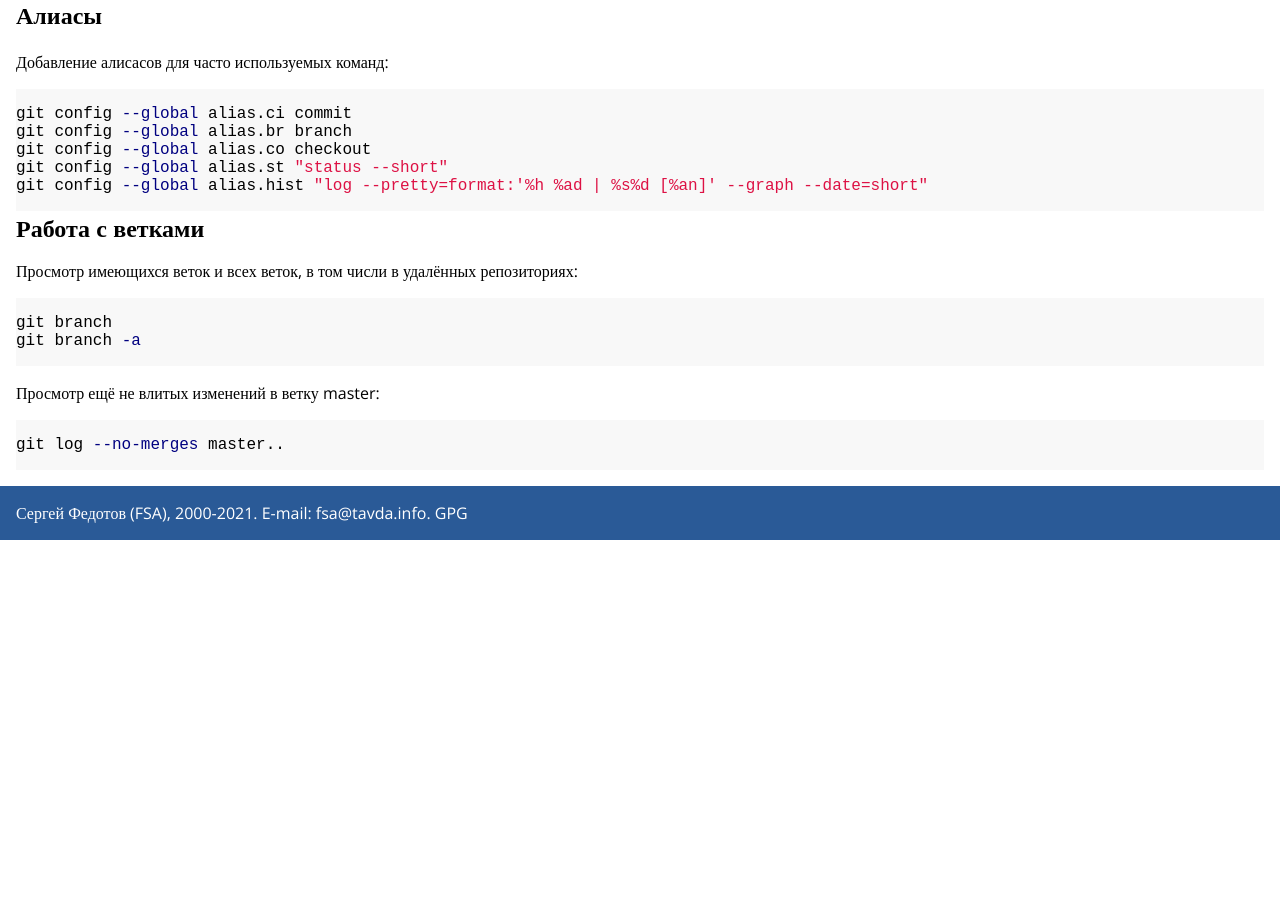
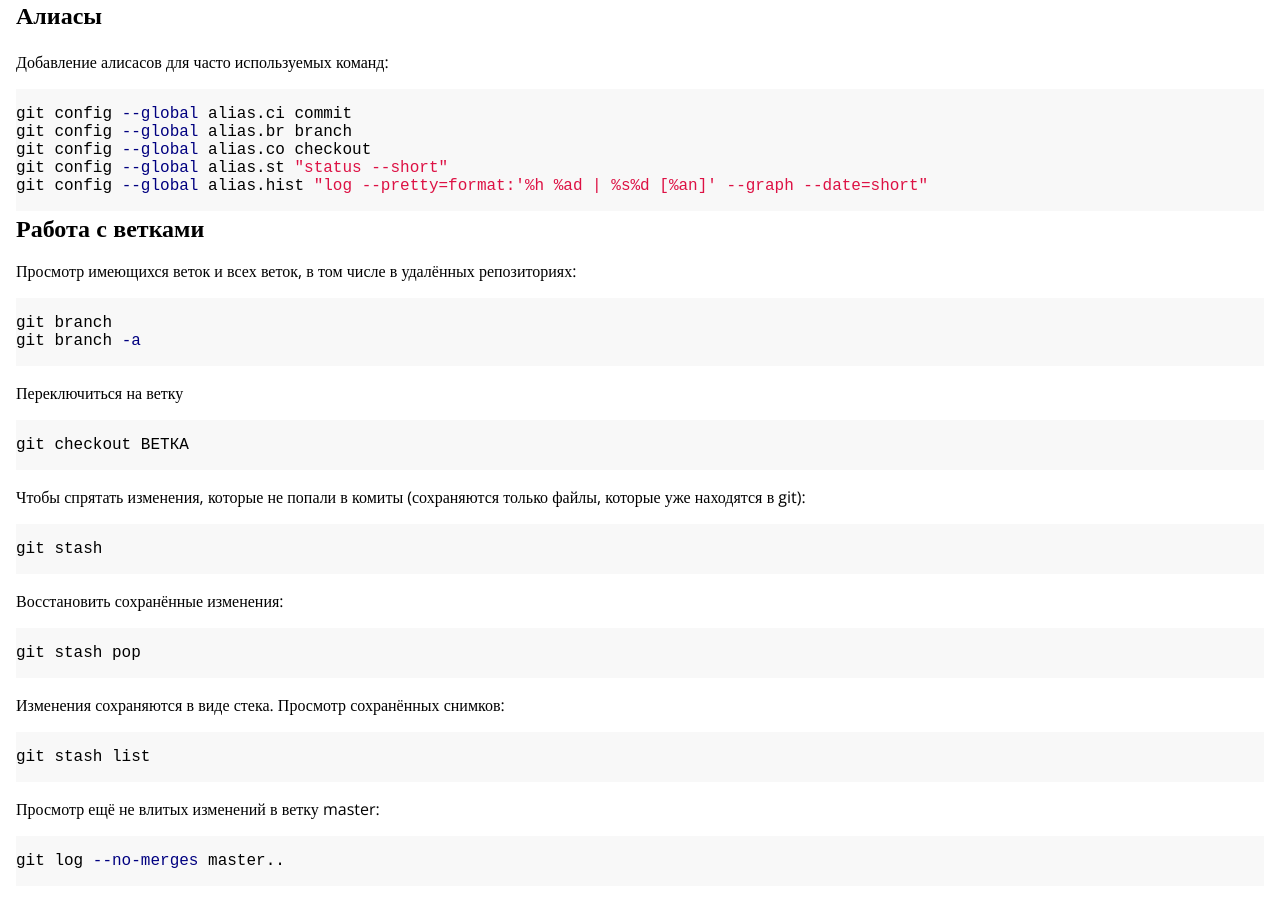
Before and after one commit to fsa/site, a Jekyll site: the page built from _posts/2021-05-06-git.md, in a window 1280 px wide and 900 px high, scrolled down 1255 px. Built offline with Jekyll 4.4.1, drawn with Linux system fonts in a browser that asks for light colours; before the commit the page ends 1795 px from its top, so only the background shows below that.

Commit message:
Update 2021-05-06-git.md

````diff
--- a/_posts/2021-05-06-git.md
+++ b/_posts/2021-05-06-git.md
@@ -54,10 +54,26 @@ git config --global alias.st "status --short"
 git config --global alias.hist "log --pretty=format:'%h %ad | %s%d [%an]' --graph --date=short"
 ```
 # Работа с ветками
-Просмотр имеющихся веток и всех веток, в том числи в удалённых репозиториях:
+Просмотр имеющихся веток и всех веток, в том числе в удалённых репозиториях:
 ```bash
 git branch
 git branch -a
+```
+Переключиться на ветку
+```bash
+git checkout ВЕТКА
+```
+Чтобы спрятать изменения, которые не попали в комиты (сохраняются только файлы, которые уже находятся в git):
+```bash
+git stash
+```
+Восстановить сохранённые изменения:
+```bash
+git stash pop
+```
+Изменения сохраняются в виде стека. Просмотр сохранённых снимков:
+```bash
+git stash list
 ```
 Просмотр ещё не влитых изменений в ветку master:
 ```bash
````
